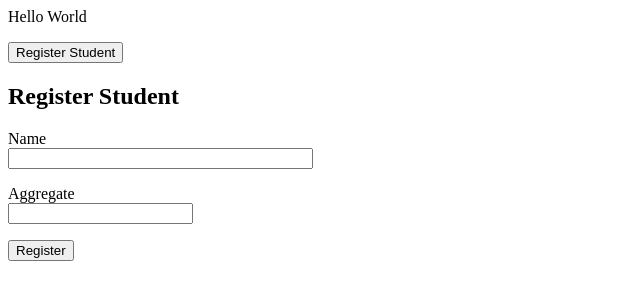
After one commit to MIsaac4/School-Selection-System, a Flask app: page /register/student in a window 1280 px wide. The commit adds this page. Shown: the top 300 px of the page, without its empty margins (0-640 px from the left). Run offline with Flask 2, Linux system fonts and the light colour scheme; parts of the project's set-up code (start-up, migrations or seed data) failed here and were passed over.

Commit message:
setting student registraion Form

```diff
--- a/app.py
+++ b/app.py
@@ -23,7 +23,7 @@ def create_app(config_name):
     # use running config settings on app
     app.config.from_object(app_config[config_name])
     app.config['SQLALCHEMY_TRACK_MODIFICATIONS'] = False
-    app.config['SECRETE_KEY']=os.getenv('SECRET_KEY')
+    app.config['SECRET_KEY']=os.getenv('SECRET_KEY')
 
     # register blueprints with the app
     app.register_blueprint(index_bp)
--- a/forms/studentForm.py
+++ b/forms/studentForm.py
@@ -1,7 +1,7 @@
 from flask_wtf import FlaskForm
-from wtforms import StringField, SubmitField
+from wtforms import StringField, SubmitField, IntegerField
 
-class RegisterStudent(FlaskForm):
+class RegisterStudentForm(FlaskForm):
     studentName = StringField('Name')
-    aggregate = StringField('Aggregate')
+    aggregate = IntegerField('Aggregate')
     submit = SubmitField('Register')
--- a/routes/index.py
+++ b/routes/index.py
@@ -1,4 +1,6 @@
-from flask import Blueprint, render_template
+from flask import Blueprint, render_template, request, flash
+from forms.studentForm import RegisterStudentForm
+from models.student import Student
 
 # Index blueprint
 index_bp = Blueprint("user", __name__)
@@ -6,3 +8,12 @@ index_bp = Blueprint("user", __name__)
 @index_bp.route("/")
 def index():
     return render_template("index.html")
+
+@index_bp.route("/register/student", methods=['GET', 'POST'])
+def registerStudent():
+    form = RegisterStudentForm()
+    if form.is_submitted():
+        student = Student(name=form.studentName.data, aggregate=form.aggregate.data)
+        student.save
+        flash('Student Registered!', 'success')
+    return render_template('studentpage.html', form=form)
--- a/templates/index.html
+++ b/templates/index.html
@@ -1,10 +1,24 @@
 <html>
     <head>
-
+        <title>School Selection System</title>
     </head>
     <body>
         <div>
             <p>Hello World</p>
+            <a href="/register/student"><button >Register Student</button></a>
+
+            <div>
+                {% with messages = get_flashed_messages(with_categories=true) %}
+                    {% if messages %}
+                    {% for category, message in messages %}
+                        <div class="alert alert-{{ category }}">
+                        {{ message }}
+                        </div>
+                    {% endfor %}
+                    {% endif %}
+                {% endwith %}
+                {% block content %}{% endblock %}
+            </div>
         </div>
     </body>
 </html>
--- /dev/null
+++ b/templates/studentpage.html
@@ -0,0 +1,17 @@
+{% extends "index.html" %}
+
+{% block content%}
+<h2>Register Student</h2>
+<form action="" method="post">
+    <p>
+        {{form.studentName.label}} <br>
+        {{form.studentName(size=35)}}
+    </p>
+    <p>
+        {{form.aggregate.label}} <br>
+        {{form.aggregate()}}
+    </p>
+    <p> {{form.submit()}} </p>
+</form>
+
+{% endblock content%}
```
